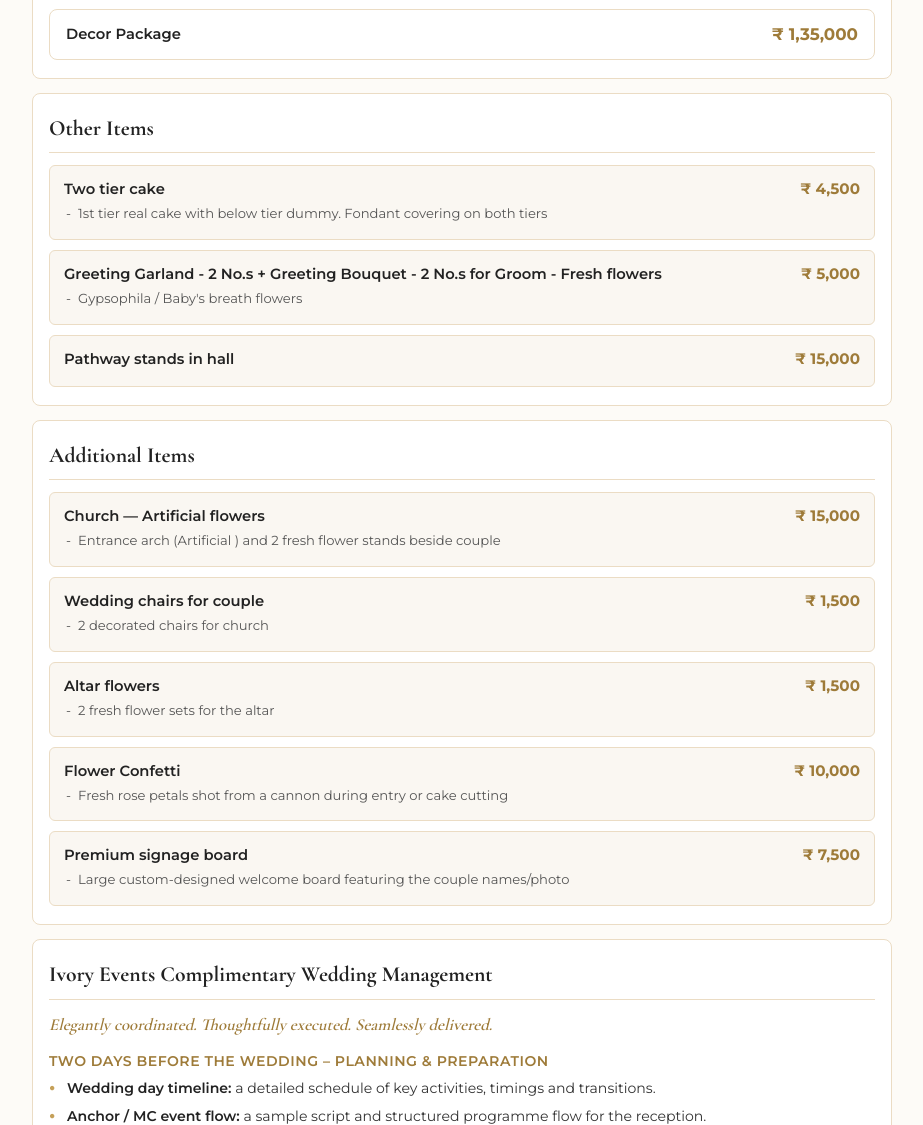
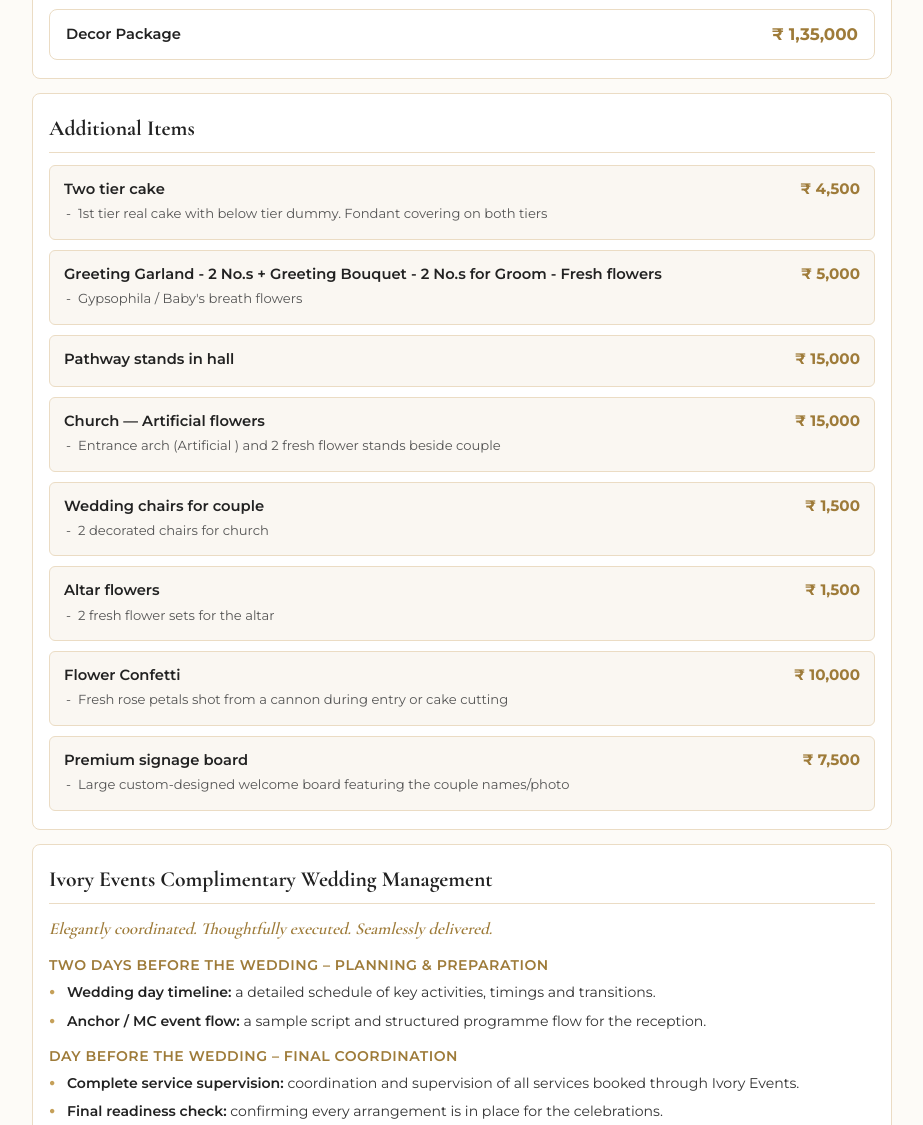
Before and after one commit to ivoryeventz-ops/Ivory-Packages, a plain HTML site: page Charles/261122.html in a window 1280 px wide. Shown: the part 1277-2402 px from the top of the page, without its empty margins (178-1101 px from the left). Drawn offline with nearby package versions, Linux system fonts and the light colour scheme.

Commit message:
Change 'Other Items' to 'Additional Items'
Updated section title and removed redundant section.

```diff
--- a/Charles/261122.html
+++ b/Charles/261122.html
@@ -336,7 +336,7 @@
     </div>
     <div class="section-card">
       <div class="section-header">
-        <span class="section-title">Other Items</span>
+        <span class="section-title">Additional Items</span>
       </div>
       <div class="line-item-group">
         <div class="line-item-box">
@@ -363,13 +363,6 @@
           </div>
           <div class="line-item-price">&#8377; 15,000</div>
         </div>
-      </div>
-    </div>
-    <div class="section-card">
-      <div class="section-header">
-        <span class="section-title">Additional Items</span>
-      </div>
-      <div class="line-item-group">
         <div class="line-item-box">
           <div class="line-item-info">
             <div class="line-item-name">Church — Artificial flowers</div>
```
